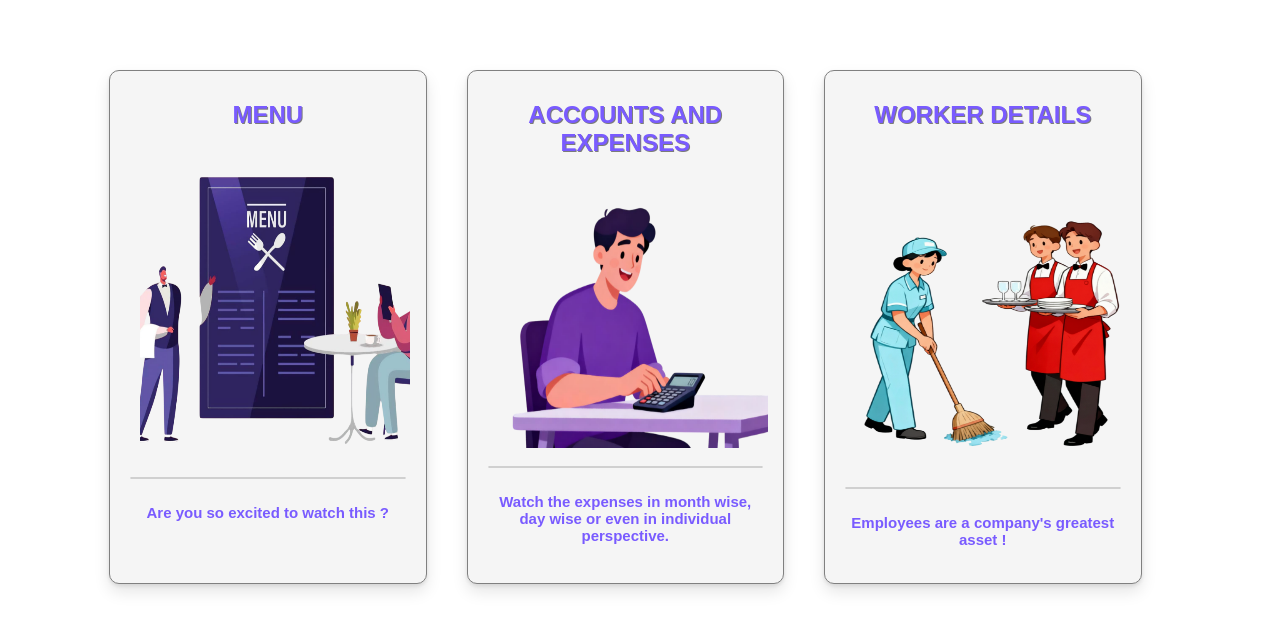
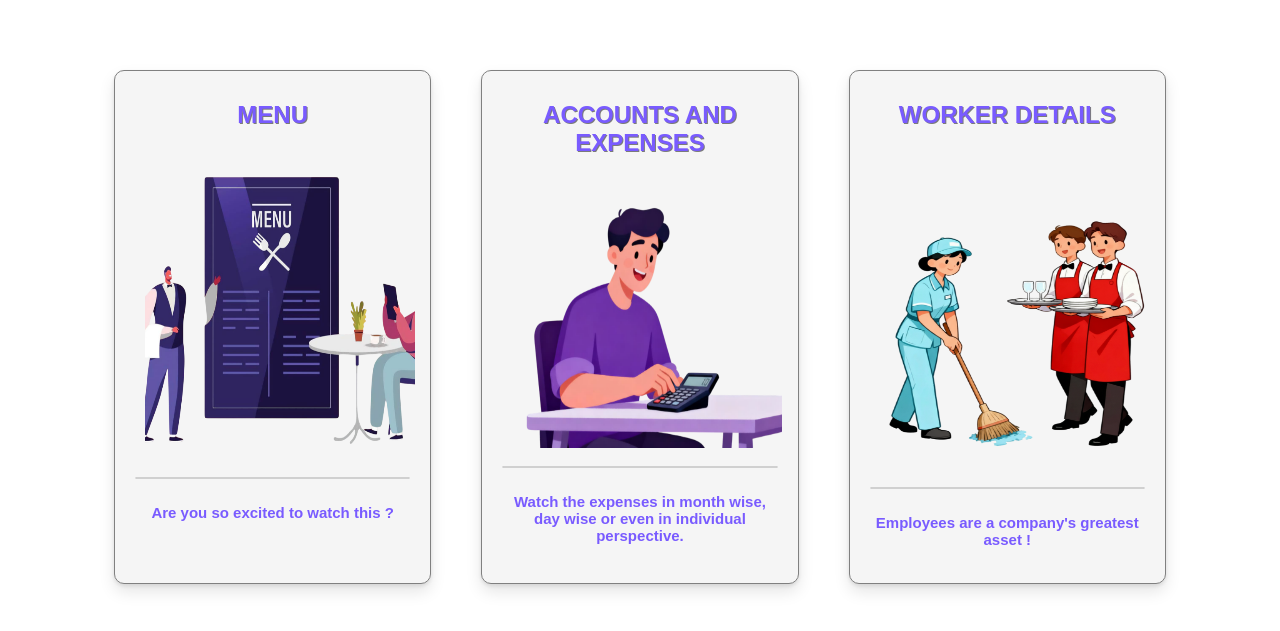
Before and after one commit to Ashwath-R-27/Python-Project, a Flask app: template PROJECTS/templates/home.html in a window 1280 px wide. Shown: the part 74-705 px from the top of the page. Run offline with Flask 3, Linux system fonts and the light colour scheme; the template is opened without the code that fills it, so the values that code supplies are empty.

Commit message:
Add files via upload

```diff
--- a/PROJECTS/static/homepg.css
+++ b/PROJECTS/static/homepg.css
@@ -104,5 +104,7 @@ body {
     .container {
         width: 25%;
         margin: 0 20px;
+        margin-left: auto;
+        margin-right: auto;
     }
 }
```
